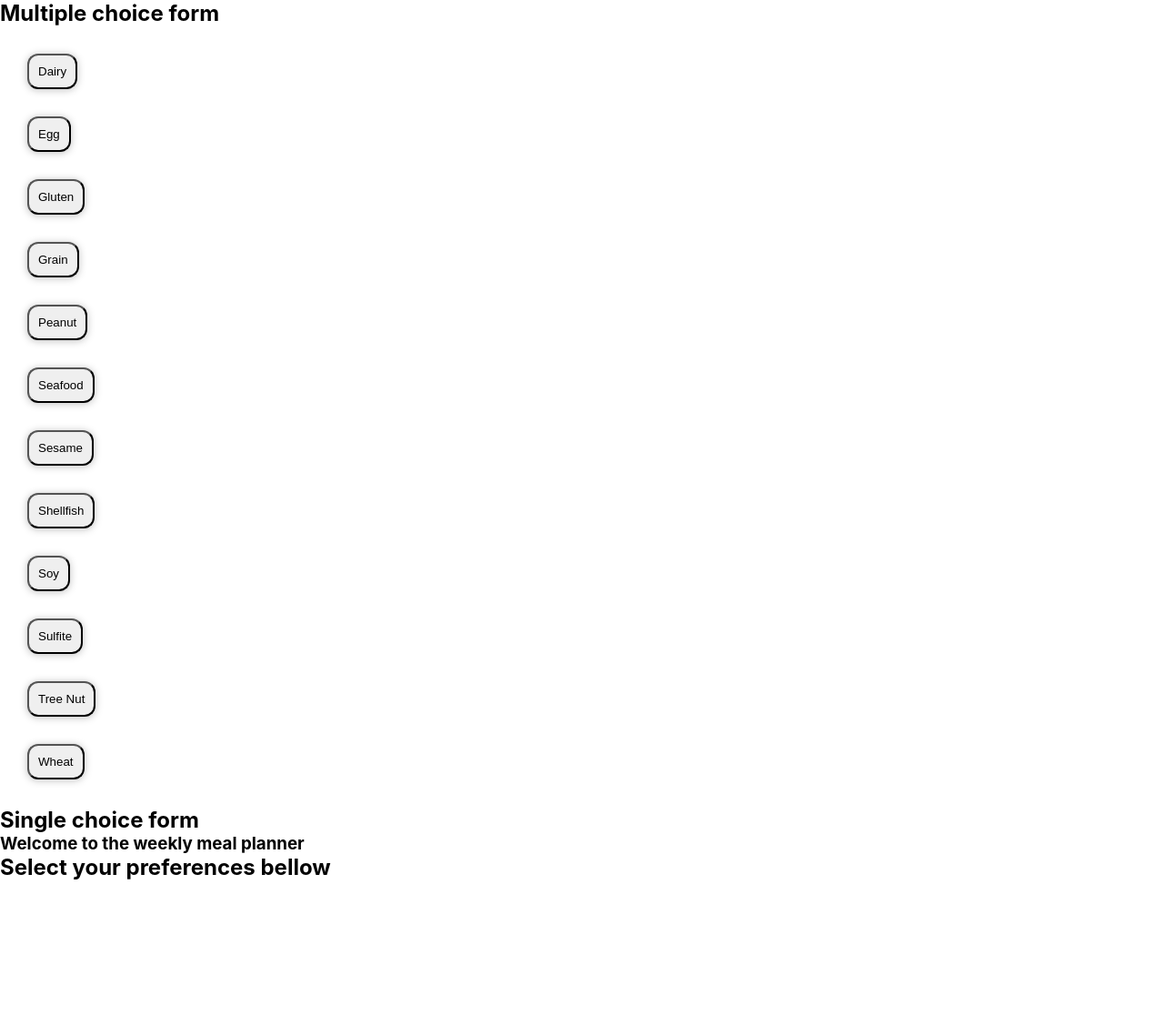
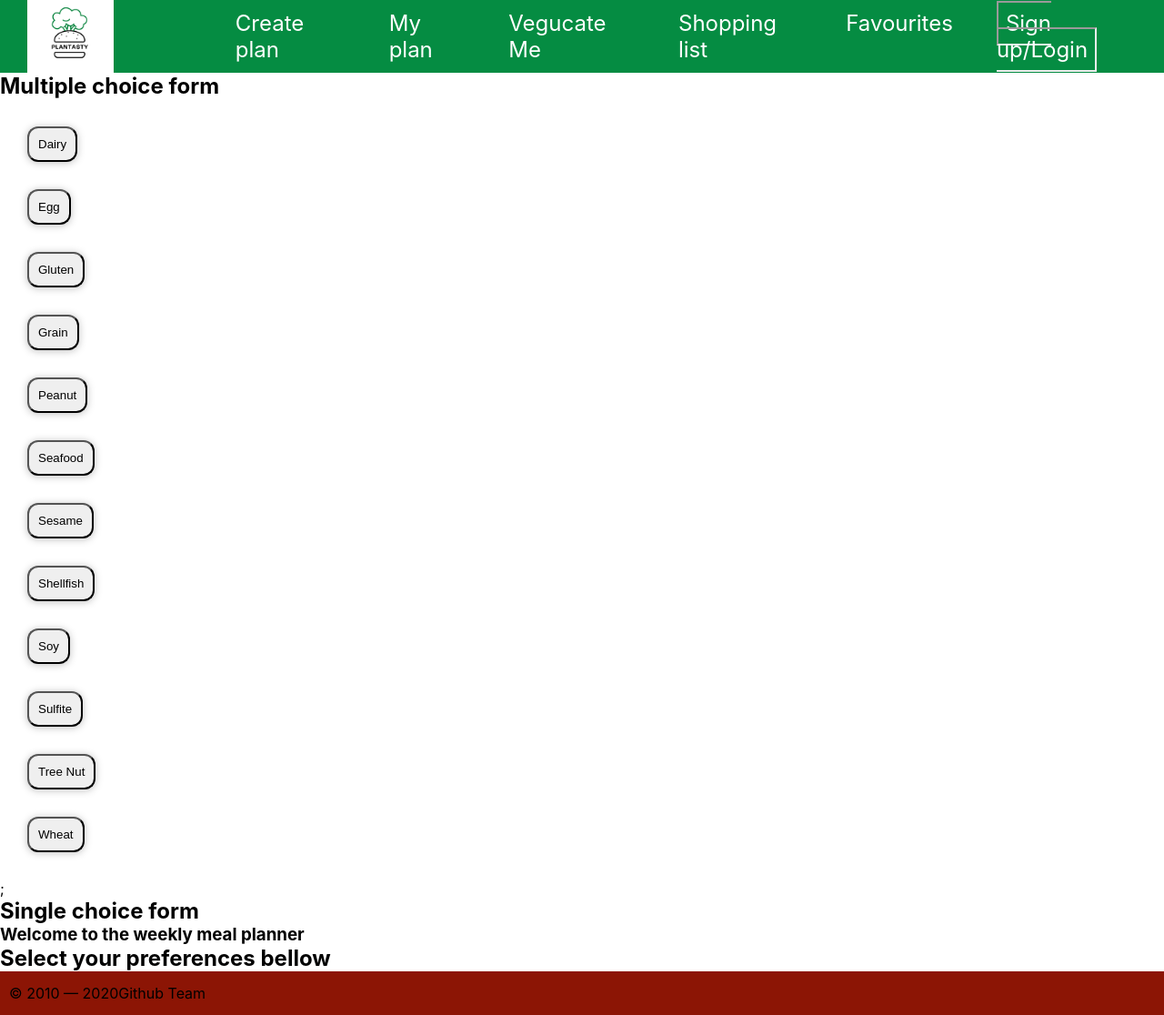
Before and after one commit to SchoolOfCode/w15_collaborative-react-project-team-f-plantasty, a React (Create React App) app in the folder plantasty/: page /createplan in a window 1280 px wide. Shown: the whole page at 91% size. Before the commit the page ends 968 px from the top, so only its background shows below. Built offline with nearby package versions, Linux system fonts and the light colour scheme.

Commit message:
Nav and footer added to createMealPlan page

```diff
--- a/plantasty/src/App.js
+++ b/plantasty/src/App.js
@@ -17,9 +17,8 @@ function App() {
           <Route path="/myplan">
             <MealPlanCreated />
           </Route>
-
           <Route path="/createplan" exact>
-            <CreateMealPlan/>
+            <CreateMealPlan />
           </Route>
           {/* <Route path="/createplan/q2">
             <Q2 />
--- a/plantasty/src/Pages/CreateMealPlan.js
+++ b/plantasty/src/Pages/CreateMealPlan.js
@@ -1,6 +1,7 @@
 import MultipleChoiceForm from '../Components/MultipleChoiceForm';
 import SingleChoiceForm from '../Components/SingleChoiceForm';
-
+import Navbar from '../Components/Header/Navbar';
+import Footer from '../Components/Footer';
 let intolerances = [
   'Dairy',
   'Egg',
@@ -25,6 +26,9 @@ function CreateMealPlan() {
 
   return (
     <div>
+      <nav>
+        <Navbar />
+      </nav>
       <section>
         <h1>Multiple choice form</h1>
         {intolerances.map((allergy) => (
@@ -33,12 +37,16 @@ function CreateMealPlan() {
             value={allergy}
             handleChange={handleClick}
           />
-        ))}{' '}
+        ))}
+        ;
       </section>
       <section>
         <h1>Single choice form</h1>
         <SingleChoiceForm />
       </section>
+      <footer>
+        <Footer />
+      </footer>
     </div>
   );
 }
--- a/plantasty/src/Pages/MealPlanCreated.js
+++ b/plantasty/src/Pages/MealPlanCreated.js
@@ -19,14 +19,17 @@ function MealPlanForm() {
     setCalories(number);
   }
 
+  const sentAllergies = 'Egg'; // want this to be from "createMealPlan page"
+  //let workingURL = `https://api.spoonacular.com/mealplanner/generate?apiKey=${AlinaAPI2}&timeFrame=day&targetCalories=${calories}&Diet=Vegan`;
+  let testURL = `https://api.spoonacular.com/mealplanner/generate?apiKey=${AlinaAPI2}&timeFrame=day&targetCalories=${calories}&Diet=Vegan&excluded=${sentAllergies}`;
+
   function getMealData() {
-    fetch(
-      `https://api.spoonacular.com/mealplanner/generate?apiKey=${AlinaAPI2}&timeFrame=day&targetCalories=${calories}&Diet=Vegan`
-    )
+    fetch(testURL)
       .then((response) => response.json())
       .then((data) => {
         setMealData(data);
         console.log(data);
+        console.log(testURL);
       })
       .catch(() => {
         console.log('error');
```
